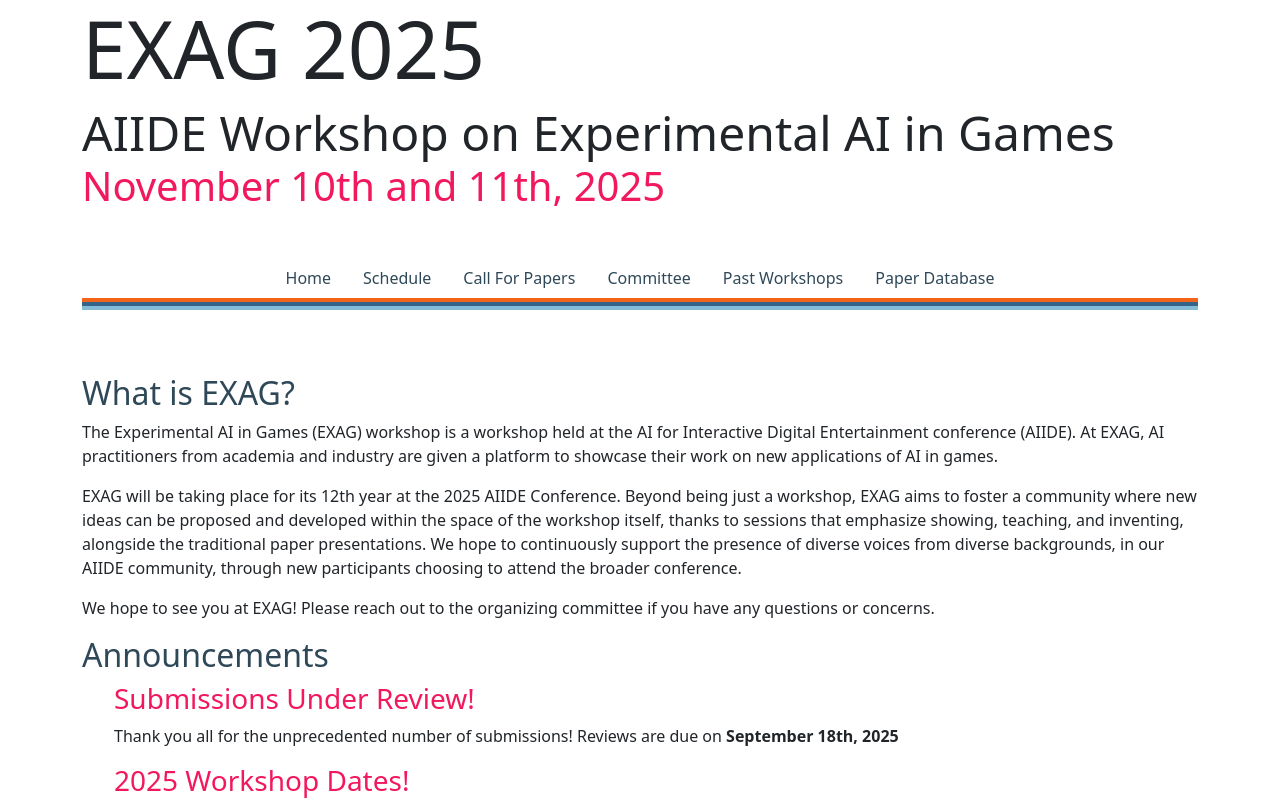
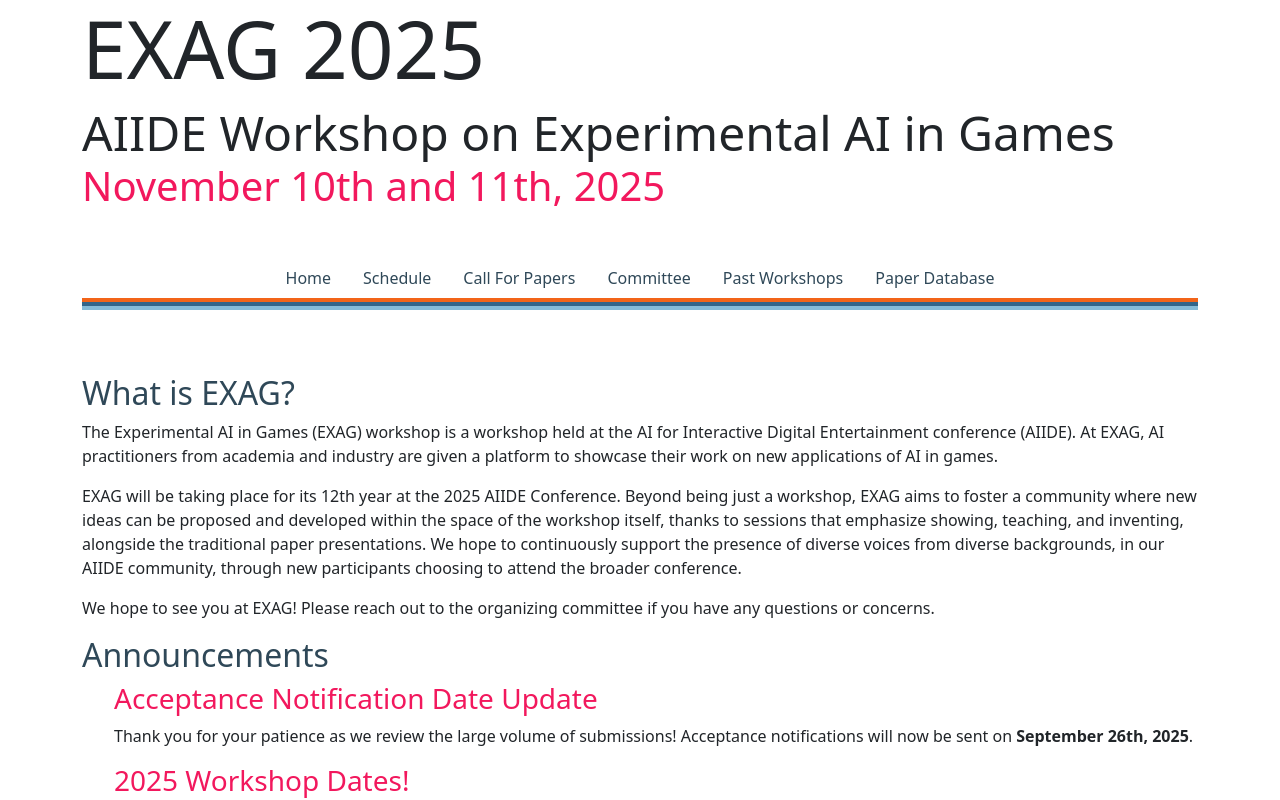
Before and after one commit to aiide-exag/aiide-exag.github.io, a Next.js app: page / in a window 1280 px wide. Shown: the top 800 px of the page. Built offline with nearby package versions, Linux system fonts and the light colour scheme.

Commit message:
update notification date

```diff
--- a/src/pages/index.tsx
+++ b/src/pages/index.tsx
@@ -36,10 +36,10 @@
                     </p>
                     <h2 className="mb-2">Announcements</h2>
                     <div className="announcement">
-                        <h3>Submissions Under Review!</h3>
+                        <h3>Acceptance Notification Date Update</h3>
                         <p>
-                            Thank you all for the unprecedented number of submissions!
-                            Reviews are due on <b>September 18th, 2025</b><br />
+                            Thank you for your patience as we review the large volume of submissions!
+                            Acceptance notifications will now be sent on <b>September 26th, 2025</b>.<br />
                         </p>
                     </div>
                     <div className="announcement">
```
Also changed, not shown: src/call_for_papers.md (+3 -3 lines).
